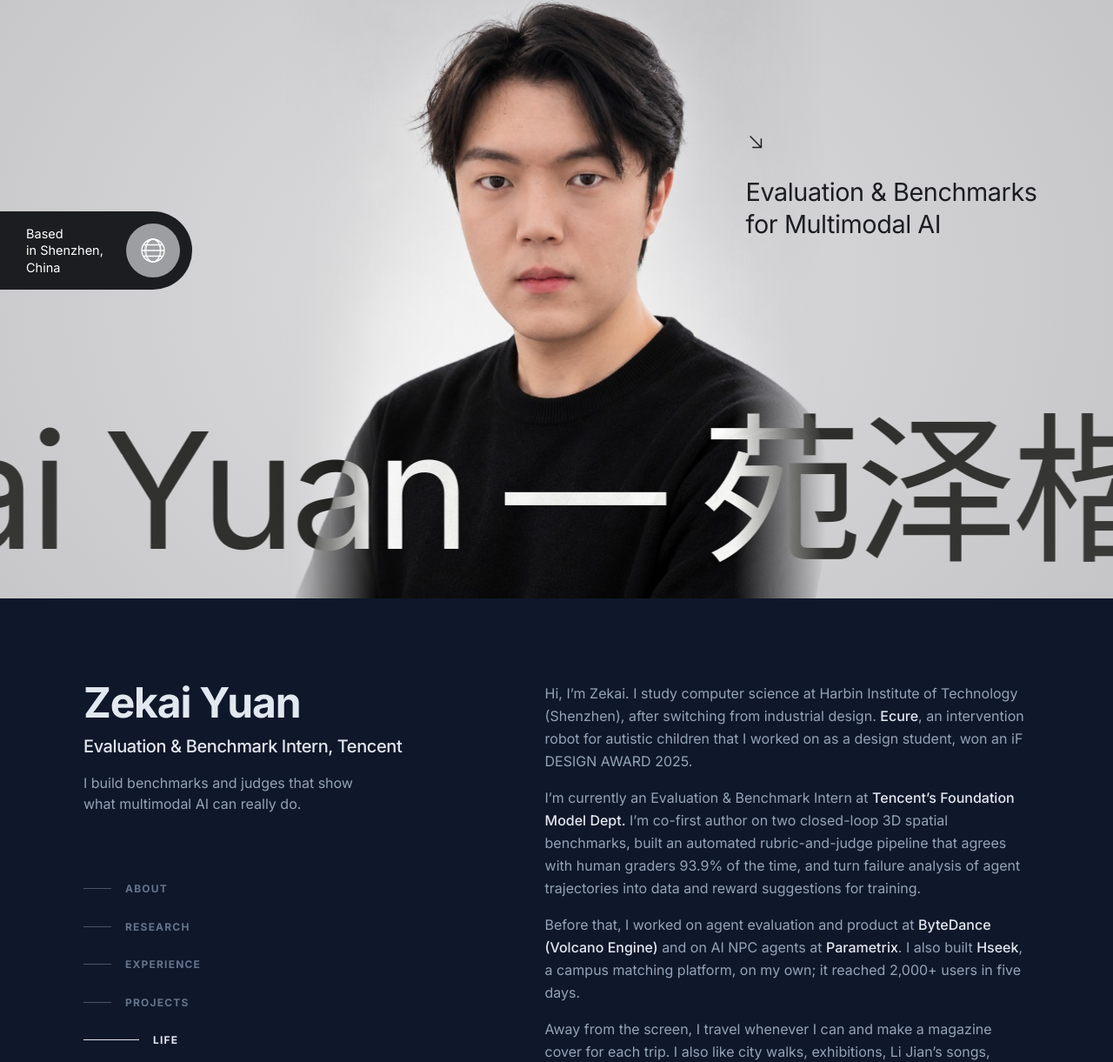
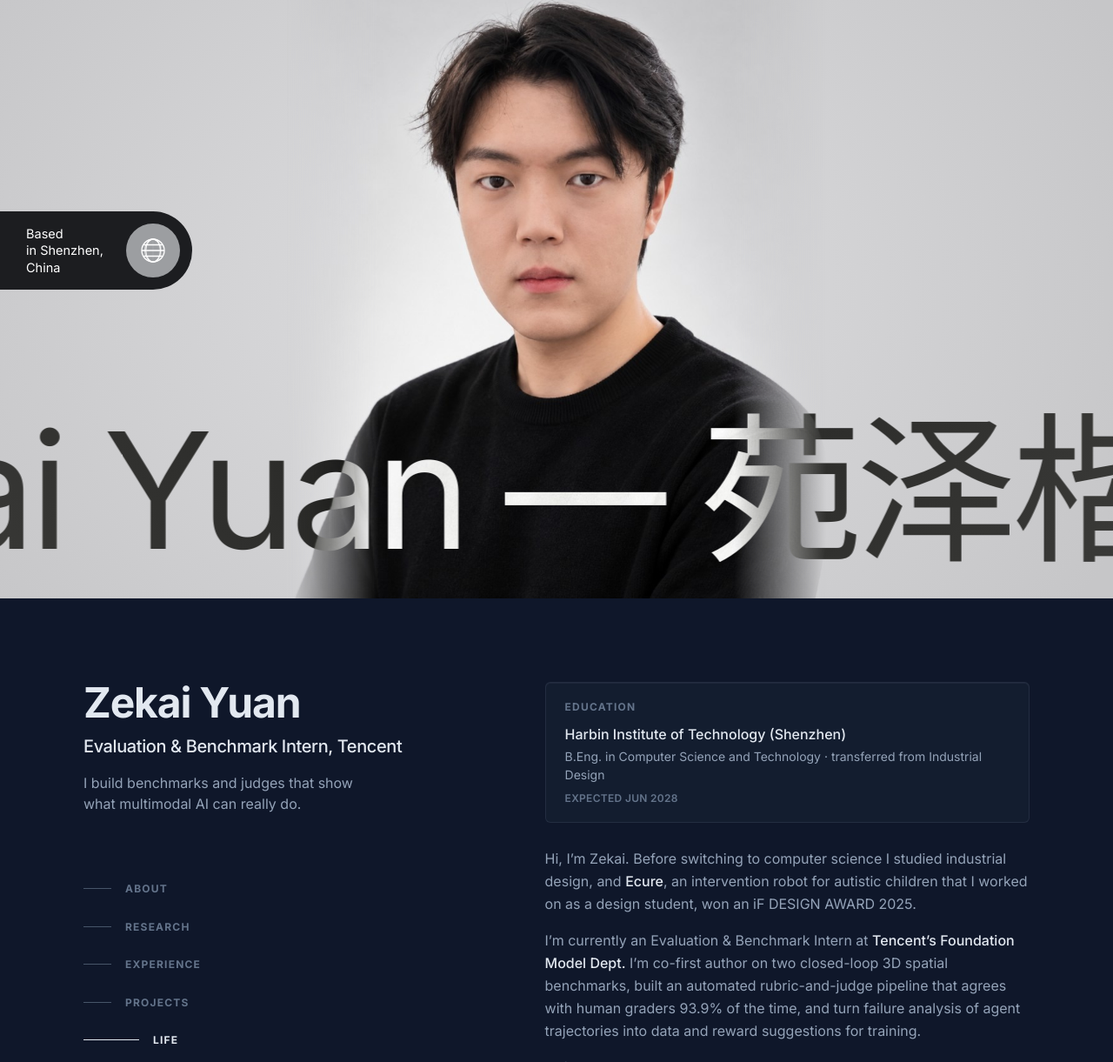
Before and after one commit to ZK-Yuan/ZK-Yuan.github.io, a plain HTML site: page index.html in a window 1280 px wide. Shown: the part 112-1333 px from the top of the page at 87% size. Drawn offline with Linux system fonts and the light colour scheme.

Commit message:
Remove hero role line; add education block to About
Co-authored-by: Cursor <cursoragent@cursor.com>

```diff
--- a/assets/site.css
+++ b/assets/site.css
@@ -79,11 +79,6 @@ img { display: block; max-width: 100%; }
 .mer:nth-of-type(3) { animation-delay: -3s; }
 @keyframes meridian { from { transform: scaleX(1); } to { transform: scaleX(-1); } }
 
-.hero-role { position: absolute; z-index: 3; left: 67%; top: 33%; }
-.hero-arrow { display: block; width: 22px; height: 22px; margin-bottom: 28px; }
-.hero-role p { margin: 0; font-size: clamp(22px, 2.25vw, 36px); font-weight: 400; line-height: 1.3; letter-spacing: -0.015em; }
-[data-lang="zh"] .hero-role p { line-height: 1.45; letter-spacing: 0.01em; }
-
 .hero-name { position: absolute; z-index: 2; left: 0; right: 0; bottom: 2.5vh; color: #fff; mix-blend-mode: difference; pointer-events: none; }
 .hero-track { display: flex; width: max-content; will-change: transform; }
 .hero-track span { flex: none; white-space: nowrap; font-size: clamp(92px, 14.5vw, 270px); font-weight: 400; line-height: 1.12; letter-spacing: -0.035em; }
@@ -91,9 +86,9 @@ img { display: block; max-width: 100%; }
 /* entrance */
 .js .hero-figure { opacity: 0; transform: translate(-50%, 5%) scale(1.03); transition: opacity 1.2s var(--out), transform 1.8s var(--out); }
 .js .hero-name { opacity: 0; transform: translateY(35%); transition: opacity 1.2s var(--out) 0.15s, transform 1.6s var(--out) 0.15s; }
-.js .hero-nav, .js .hero-role, .js .hero-loc { opacity: 0; transition: opacity 1s var(--out) 0.45s; }
+.js .hero-nav, .js .hero-loc { opacity: 0; transition: opacity 1s var(--out) 0.45s; }
 .js .hero.in .hero-figure { opacity: 1; transform: translate(-50%, 0); }
-.js .hero.in .hero-name, .js .hero.in .hero-nav, .js .hero.in .hero-role, .js .hero.in .hero-loc { opacity: 1; }
+.js .hero.in .hero-name, .js .hero.in .hero-nav, .js .hero.in .hero-loc { opacity: 1; }
 .js .hero.in .hero-name { transform: none; }
 
 /* ---------- résumé ---------- */
@@ -129,6 +124,13 @@ img { display: block; max-width: 100%; }
 .sec-h h2 { margin: 0; font-size: 14px; font-weight: 700; letter-spacing: 0.1em; text-transform: uppercase; color: var(--s200); }
 .sec > p { margin: 0 0 16px; }
 .sec b { font-weight: 500; color: var(--s200); }
+.edu { margin: 0 0 28px; padding: 18px 22px; border: 1px solid rgba(148, 163, 184, 0.12); border-radius: 6px; background: rgba(30, 41, 59, 0.35); box-shadow: inset 0 1px 0 0 rgba(148, 163, 184, 0.08); }
+.edu-label { margin: 0 0 10px; font-size: 12px; font-weight: 700; letter-spacing: 0.1em; text-transform: uppercase; color: var(--s500); }
+[data-lang="zh"] .edu-label { letter-spacing: 0.2em; }
+.edu-row { display: flex; justify-content: space-between; align-items: baseline; gap: 8px 24px; flex-wrap: wrap; }
+.edu h3 { margin: 0; font-size: 16px; font-weight: 500; line-height: 1.4; color: var(--s200); }
+.edu-row p { margin: 4px 0 0; font-size: 14px; line-height: 1.5; }
+.edu-row .edu-date { margin: 0; font-size: 12px; font-weight: 600; letter-spacing: 0.025em; text-transform: uppercase; color: var(--s500); white-space: nowrap; }
 a.hl { font-weight: 500; color: var(--s200); transition: color 0.2s; }
 a.hl:hover { color: var(--teal); }
 
@@ -215,9 +217,6 @@ a.hl:hover { color: var(--teal); }
 @media (max-width: 820px) {
   .hero-links > a:not(.hero-cv) { display: none; }
   .hero-loc { display: none; }
-  .hero-role { left: 24px; top: 92px; }
-  .hero-role p { font-size: 20px; }
-  .hero-arrow { display: none; }
   .hero-figure { height: 82%; }
   .hero-track span { font-size: 23vw; }
 }
@@ -237,7 +236,7 @@ a.hl:hover { color: var(--teal); }
 
 @media (prefers-reduced-motion: reduce) {
   html { scroll-behavior: auto; }
-  .js .hero-figure, .js .hero-name, .js .hero-nav, .js .hero-role, .js .hero-loc { opacity: 1 !important; transition: none !important; }
+  .js .hero-figure, .js .hero-name, .js .hero-nav, .js .hero-loc { opacity: 1 !important; transition: none !important; }
   .js .hero-figure { transform: translateX(-50%) !important; }
   .js .hero-name { transform: none !important; }
   .mer { animation: none; }
--- a/index.html
+++ b/index.html
@@ -62,13 +62,8 @@
     </span>
   </div>
 
-  <div class="hero-role">
-    <svg class="hero-arrow" viewBox="0 0 24 24" fill="none" stroke="currentColor" stroke-width="1.6" aria-hidden="true"><path d="M5 5l14 14M19 8v11H8"/></svg>
-    <p><span class="en">Evaluation &amp; Benchmarks<br>for Multimodal AI</span><span class="zh">多模态大模型<br>评测与 Benchmark</span></p>
-  </div>
-
   <div class="hero-name" aria-hidden="true"><div class="hero-track"><span>Zekai Yuan — 苑泽楷 —&nbsp;</span><span>Zekai Yuan — 苑泽楷 —&nbsp;</span></div></div>
-  <h1 class="sr-only">Zekai Yuan 苑泽楷: evaluation and benchmarks for multimodal AI</h1>
+  <h1 class="sr-only">Zekai Yuan 苑泽楷</h1>
 </header>
 
 <!-- ============ RESUME ============ -->
@@ -109,7 +104,17 @@
       <!-- About -->
       <section id="about" class="sec" aria-label="About me">
         <div class="sec-h"><h2><span class="en">About</span><span class="zh">关于</span></h2></div>
-        <p><span class="en">Hi, I’m Zekai. I study computer science at Harbin Institute of Technology (Shenzhen), after switching from industrial design. <a class="hl" href="https://ifdesign.com/en/winner-ranking/project/ecure/706776" target="_blank" rel="noopener">Ecure</a>, an intervention robot for autistic children that I worked on as a design student, won an iF DESIGN AWARD 2025.</span><span class="zh">你好，我是苑泽楷，哈尔滨工业大学（深圳）计算机科学与技术专业本科生，转专业前学的是工业设计。读设计时参与的孤独症儿童智能干预机器人 <a class="hl" href="https://ifdesign.com/en/winner-ranking/project/ecure/706776" target="_blank" rel="noopener">Ecure</a>，获得了 iF DESIGN AWARD 2025。</span></p>
+        <div class="edu">
+          <p class="edu-label"><span class="en">Education</span><span class="zh">教育背景</span></p>
+          <div class="edu-row">
+            <div>
+              <h3><span class="en">Harbin Institute of Technology (Shenzhen)</span><span class="zh">哈尔滨工业大学（深圳）</span></h3>
+              <p><span class="en">B.Eng. in Computer Science and Technology · transferred from Industrial Design</span><span class="zh">本科 · 计算机科学与技术（转自工业设计）</span></p>
+            </div>
+            <p class="edu-date"><span class="en">Expected Jun 2028</span><span class="zh">预计 2028.06 毕业</span></p>
+          </div>
+        </div>
+        <p><span class="en">Hi, I’m Zekai. Before switching to computer science I studied industrial design, and <a class="hl" href="https://ifdesign.com/en/winner-ranking/project/ecure/706776" target="_blank" rel="noopener">Ecure</a>, an intervention robot for autistic children that I worked on as a design student, won an iF DESIGN AWARD 2025.</span><span class="zh">你好，我是苑泽楷。转到计算机之前我学的是工业设计，读设计时参与的孤独症儿童智能干预机器人 <a class="hl" href="https://ifdesign.com/en/winner-ranking/project/ecure/706776" target="_blank" rel="noopener">Ecure</a>，获得了 iF DESIGN AWARD 2025。</span></p>
         <p><span class="en">I’m currently an Evaluation &amp; Benchmark Intern at <b>Tencent’s Foundation Model Dept.</b> I’m co-first author on two closed-loop 3D spatial benchmarks, built an automated rubric-and-judge pipeline that agrees with human graders 93.9% of the time, and turn failure analysis of agent trajectories into data and reward suggestions for training.</span><span class="zh">现在我在<b>腾讯基础模型部</b>做评测 Benchmark 实习：共同一作完成两项三维空间闭环交互基准，搭建了 Rubric 与 Judge 自动化评测链路（机评-人评一致率 93.9%），并把智能体轨迹的失败归因转成训练侧的数据与奖励建议。</span></p>
         <p><span class="en">Before that, I worked on agent evaluation and product at <b>ByteDance (Volcano Engine)</b> and on AI NPC agents at <b>Parametrix</b>. I also built <a class="hl" href="https://hseek.cn" target="_blank" rel="noopener">Hseek</a>, a campus matching platform, on my own; it reached 2,000+ users in five days.</span><span class="zh">在这之前，我在<b>字节跳动 · 火山引擎</b>做 Agent 评测/产品实习，在<b>超参数科技</b>做 AI NPC Agent；也独立做了校园匹配平台<a class="hl" href="https://hseek.cn" target="_blank" rel="noopener">哈机觅 Hseek</a>，5 天覆盖 2,000+ 用户。</span></p>
         <p><span class="en">Away from the screen, I travel whenever I can and make a magazine cover for each trip. I also like city walks, exhibitions, Li Jian’s songs, karaoke and good food.</span><span class="zh">离开屏幕时，我喜欢旅行，并给每段旅程做一期杂志封面；也喜欢 City Walk、看展、李健的歌、K 歌和美食。</span></p>
@@ -202,17 +207,6 @@
               </div>
             </div>
           </li>
-          <li>
-            <div class="card">
-              <div class="card-bg"></div>
-              <p class="card-date"><span class="en">Class of 2028</span><span class="zh">预计 2028.06 毕业</span></p>
-              <div class="card-body">
-                <h3><span class="en">B.Eng. Computer Science · Harbin Institute of Technology (Shenzhen)</span><span class="zh">计算机科学与技术 · 哈尔滨工业大学（深圳）</span></h3>
-                <p><span class="en">Undergraduate; switched from industrial design.</span><span class="zh">本科，转专业前就读工业设计。</span></p>
-                <ul class="tags" aria-label="Fields"><li><span class="en">Computer Science</span><span class="zh">计算机</span></li><li><span class="en">Industrial Design</span><span class="zh">工业设计</span></li></ul>
-              </div>
-            </div>
-          </li>
         </ol>
         <a class="more" href="assets/zekai-yuan-cv.pdf" target="_blank" rel="noopener"><span class="u"><span class="en">View Full Résumé</span><span class="zh">查看完整简历</span></span><svg viewBox="0 0 20 20" fill="currentColor" aria-hidden="true"><path fill-rule="evenodd" d="M3 10a.75.75 0 01.75-.75h10.638L10.23 5.29a.75.75 0 111.04-1.08l5.5 5.25a.75.75 0 010 1.08l-5.5 5.25a.75.75 0 11-1.04-1.08l4.158-3.96H3.75A.75.75 0 013 10z" clip-rule="evenodd"/></svg></a>
       </section>
```
